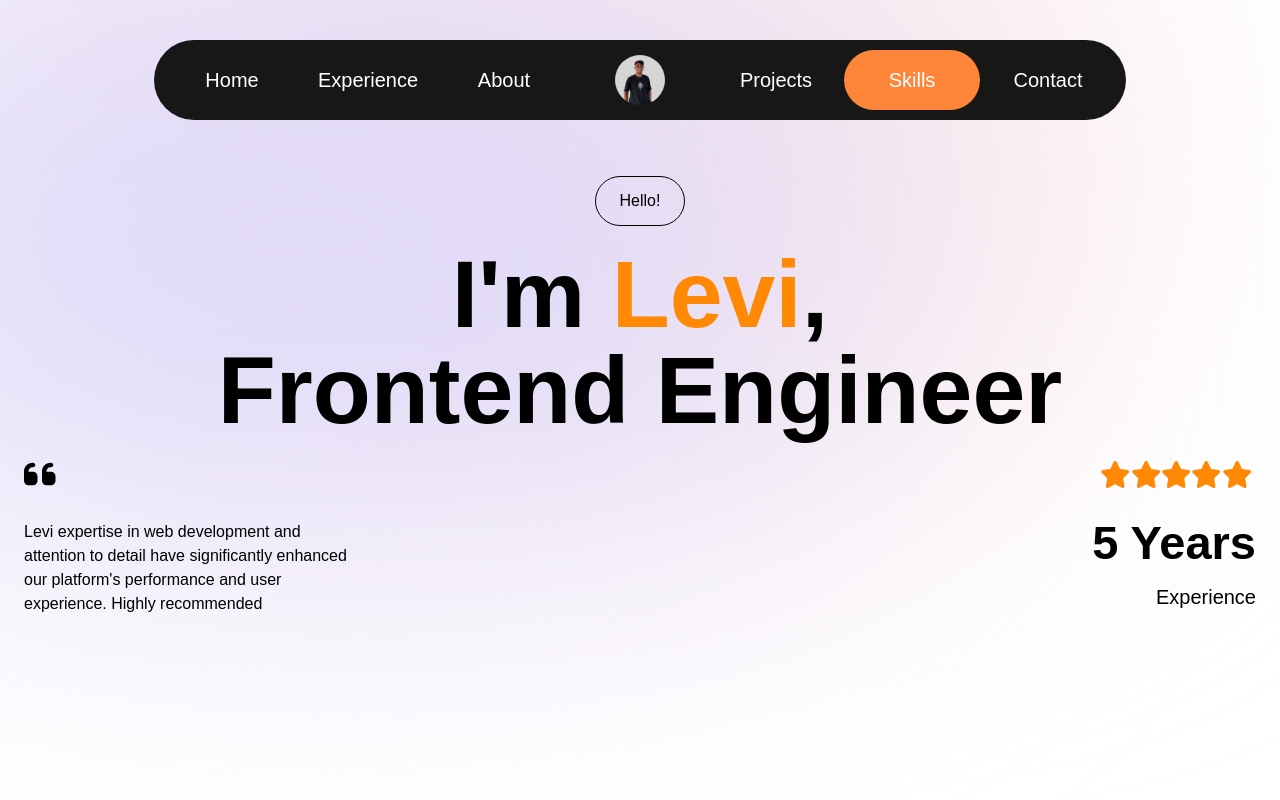
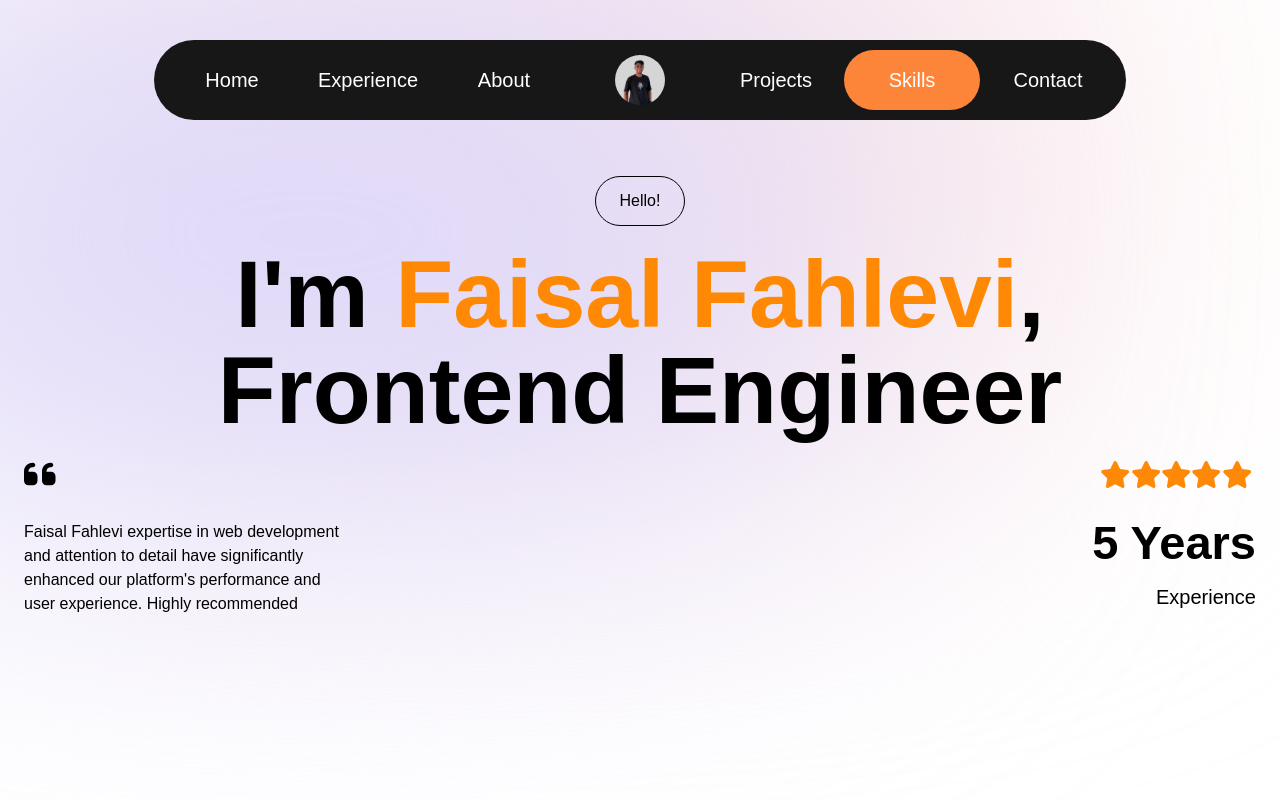
Before and after one commit to fhlevi/personal-site, a React (Vite) app: page / in a window 1280 px wide. Shown: the top 800 px of the page. Built offline with nearby package versions, Linux system fonts and the light colour scheme; a web font is replaced by a local one.

Commit message:
feat: update content

```diff
--- a/components/footer/footer.tsx
+++ b/components/footer/footer.tsx
@@ -19,7 +19,7 @@ export const Footer = () => {
                     <div className="py-14 flex flex-row items-start justify-between">
                         <div className="w-[calc(var(--container-2xl)-37px)] pt-[calc(var(--spacing)*20)] flex flex-col space-y-7">
                             <p className="text-xl text-white">
-                                Levi expertise in web development and attention to detail have significantly enhanced our platform's performance and user experience. Highly recommended
+                                Faisal Fahlevi expertise in web development and attention to detail have significantly enhanced our platform's performance and user experience. Highly recommended
                             </p>
                             <SocialNetwork socialList={socialList} onOpenLink={openLink} />
                         </div>
--- a/components/section/banner.tsx
+++ b/components/section/banner.tsx
@@ -28,10 +28,10 @@ export const Banner = () => {
                         <div className="relative min-h-[52rem] h-full">
                             <div className="absolute top-14 flex flex-col items-center w-full">
                                 <div className="px-6 py-3 border border-black rounded-full w-fit">Hello!</div>
-                                <h1 className="text-[95px] lg:w-4xl text-center font-semibold leading-24 mt-5">I'm <span className="text-orange-400">Levi</span>, <br />Frontend Engineer</h1>
+                                <h1 className="text-[95px] lg:w-4xl text-center font-semibold leading-24 mt-5">I'm <span className="text-orange-400">Faisal Fahlevi</span>, <br />Frontend Engineer</h1>
                             </div>
                             <div className="w-full h-full absolute flex items-center justify-between">
-                                <Testimonial text="Levi expertise in web development and attention to detail have significantly enhanced our platform's performance and user experience. Highly recommended" />
+                                <Testimonial text="Faisal Fahlevi expertise in web development and attention to detail have significantly enhanced our platform's performance and user experience. Highly recommended" />
                                 <div className="flex flex-col space-y-5">
                                     <Rating stars={5} />
                                     <Experience years={5} />
--- a/index.html
+++ b/index.html
@@ -2,9 +2,7 @@
 <html lang="en">
   <head>
     <meta charset="UTF-8" />
-    <link rel="icon" type="image/svg+xml" href="/vite.svg" />
     <meta name="viewport" content="width=device-width, initial-scale=1.0" />
-    <title>Vite + React + TS</title>
   </head>
   <body>
     <div id="root"></div>
--- a/main.tsx
+++ b/main.tsx
@@ -2,11 +2,14 @@ import { StrictMode } from 'react'
 import { createRoot } from 'react-dom/client'
 import '@styles/index.css';
 import App from './pages/App.tsx';
+import { HelmetProvider } from 'react-helmet-async';
 
 const Root = document.getElementById('root') as HTMLElement;
 
 createRoot(Root!).render(
   <StrictMode>
-    <App />
+    <HelmetProvider>
+      <App />
+    </HelmetProvider>
   </StrictMode>,
 )
--- a/package.json
+++ b/package.json
@@ -25,6 +25,8 @@
     "postcss": "^8.5.3",
     "react": "^19.0.0",
     "react-dom": "^19.0.0",
+    "react-helmet": "^6.1.0",
+    "react-helmet-async": "^2.0.5",
     "react-scroll": "^1.9.3",
     "tailwind-merge": "^3.3.0",
     "tailwindcss": "^4.1.4",
@@ -35,6 +37,7 @@
     "@eslint/js": "^9.21.0",
     "@types/react": "^19.0.10",
     "@types/react-dom": "^19.0.4",
+    "@types/react-helmet": "^6.1.11",
     "@types/react-scroll": "^1.8.10",
     "@vitejs/plugin-react": "^4.3.4",
     "eslint": "^9.21.0",
--- a/pages/App.tsx
+++ b/pages/App.tsx
@@ -10,6 +10,8 @@ import { Footer } from '@components/footer/footer';
 import { useExperience } from "@hook/use-experience";
 import { SKILLS } from '@constants/skills';
 import { ABOUT } from '@constants/profiles';
+import { Helmet } from 'react-helmet-async';
+import ProfilePicture from '@assets/images/profiles-picture.jpg';
 
 function App() {
   const experience = useExperience();
@@ -17,6 +19,11 @@ function App() {
 
   return (
     <main className="flex flex-col">
+      <Helmet>
+        <link rel="icon" type="image/svg+xml" href={ProfilePicture} />
+        <title>Faisal Fahlevi | Personal Portfolio</title>
+      </Helmet>
+
       <Navigation />
       <Banner />
       <ExperienceSection experience={experience} />
```
Also changed, not shown: 1 other file (tests, documents, lock files or other folders).
